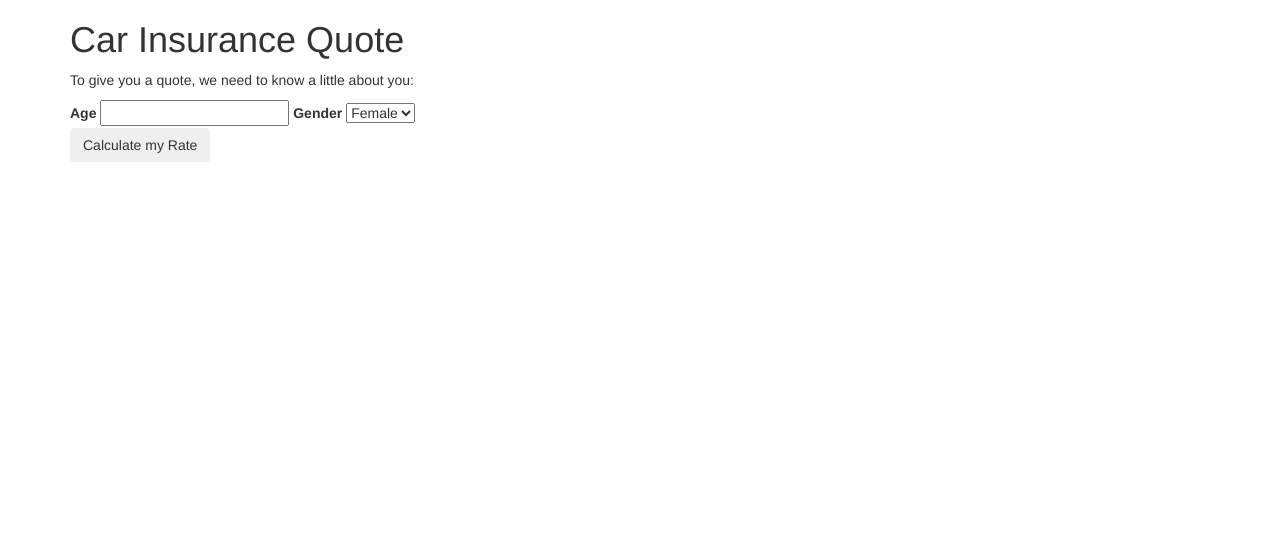
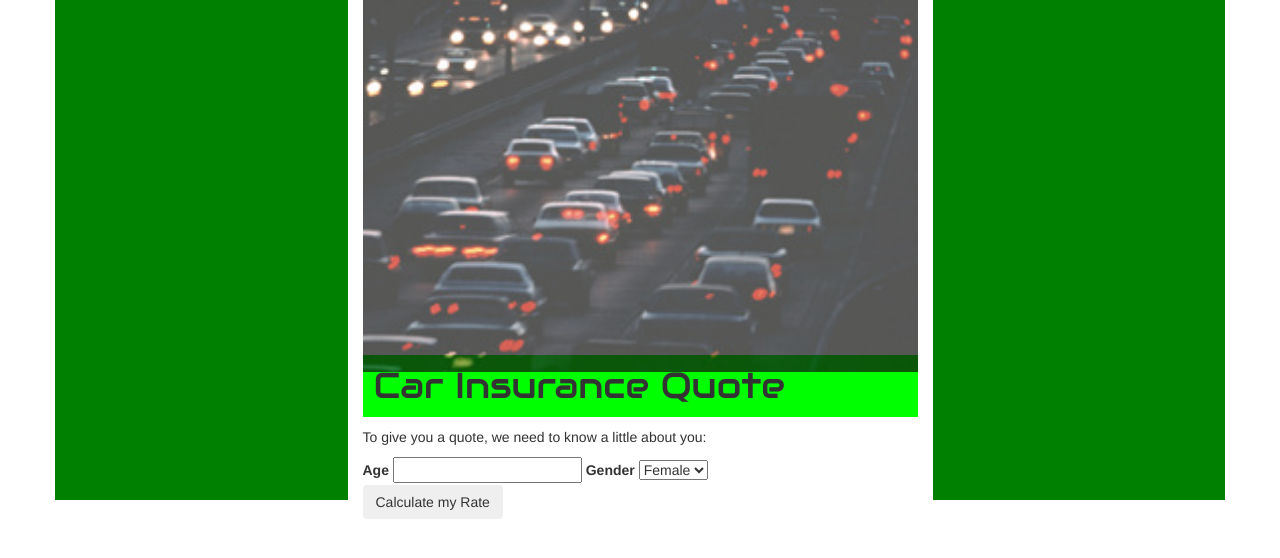
Before and after one commit to karenfreemansmith/LHP-IntroWk2-InsuranceQuotes, a plain HTML site: page index.html in a window 1280 px wide. Drawn offline with Linux system fonts and the light colour scheme.

Commit message:
add color, font, images to improve styling

```diff
--- a/css/style.css
+++ b/css/style.css
@@ -1,7 +1,24 @@
 .btn {
   display: block;
+}
+
+.col-xs-3 {
+  background-color: green;
+  height: 500px;
 }
 
 #quote {
   display: none;
 }
+
+h1 {
+  font-family: 'Audiowide', cursive;
+  background-color: lime;
+  padding: 2%;
+  margin-top: -3%;
+}
+
+img {
+  width: 100%;
+  opacity: .7;
+}
--- a/index.html
+++ b/index.html
@@ -5,6 +5,7 @@
     <meta http-equiv="X-UA-compantible">
     <meta name="viewport" value="width=device-width, initial-scale=1">
     <title>Car Insurance Quote</title>
+    <link href='https://fonts.googleapis.com/css?family=Audiowide' rel='stylesheet' type='text/css'>
     <link href="css/bootstrap.css" rel="stylesheet">
     <link href="css/style.css" rel="stylesheet">
     <script src="js/jquery-1.12.2.js"></script>
@@ -13,6 +14,10 @@
   </head>
   <body>
     <div class="container">
+      <div class="row">
+        <div class="col-xs-3"></div>
+        <div class="col-xs-6">
+          <img src="img/traffic.jpg" class="img-responsive">
           <h1>Car Insurance Quote</h1>
           <p>To give you a quote, we need to know a little about you:</p>
           <form id="insurance">
@@ -29,5 +34,7 @@
             <p>You will have to pay $<span id="rate"></span> per month to get car insurance. You should probably just bike or take the bus.</p>
           </div>
         </div>
+        <div class="col-xs-3"></div>
+    </div>
   </body>
 </html>
```
Also changed, not shown: img/screenshot.jpg, img/traffic.jpg (added). Lines whose indentation alone changed are shown as unchanged.
